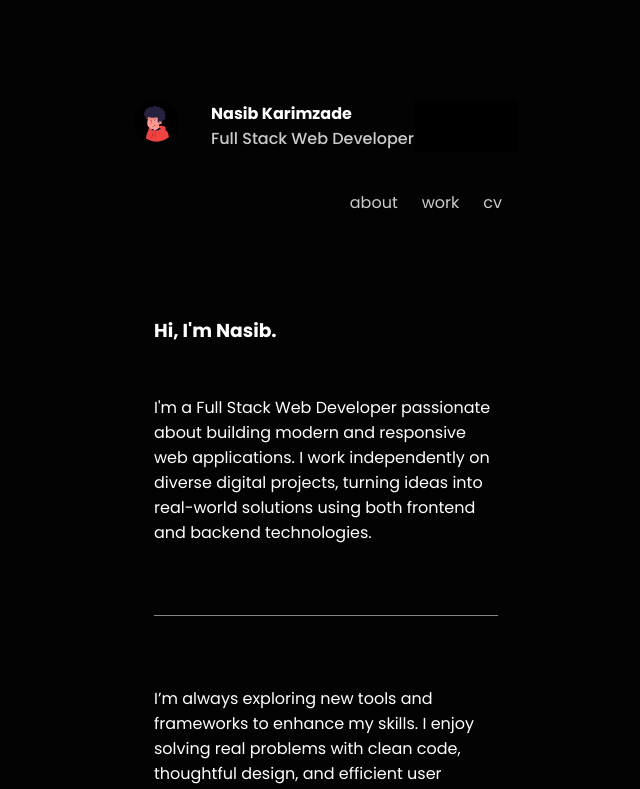
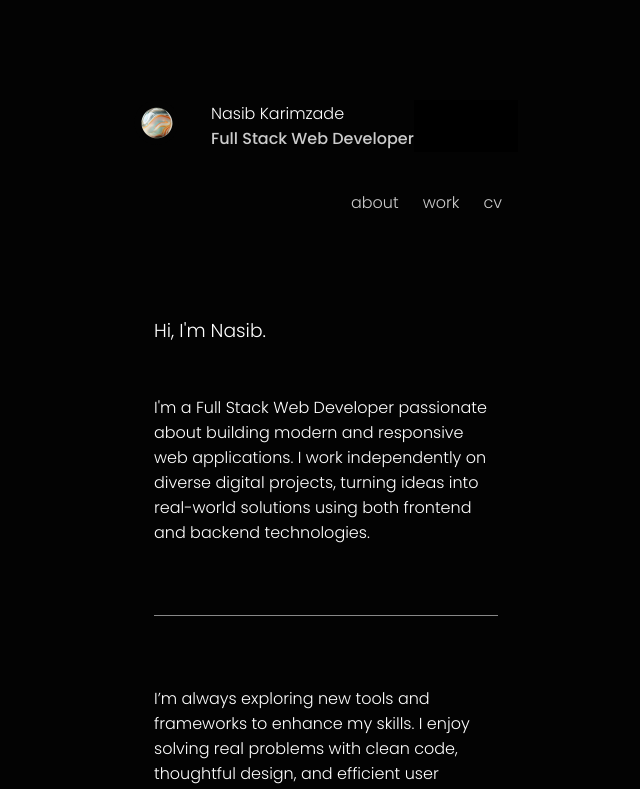
Before and after one commit to nkarimzade/Porfolio, a React (Vite) app: page / in a window 1280 px wide. Shown: the top 789 px of the page, without its empty margins (314-954 px from the left). Built offline with nearby package versions, Linux system fonts and the light colour scheme.

Commit message:
Refactor code structure for improved readability and maintainability

```diff
--- a/index.html
+++ b/index.html
@@ -2,7 +2,7 @@
 <html lang="en">
   <head>
     <meta charset="UTF-8" />
-    <link rel="icon" type="image/svg+xml" href="/public/logo - Kopya.jpg" />
+    <link rel="icon" type="image/svg+xml" href="/public/logo.png" />
     <link rel="stylesheet" href="https://cdnjs.cloudflare.com/ajax/libs/font-awesome/6.7.2/css/all.min.css" integrity="sha512-Evv84Mr4kqVGRNSgIGL/F/aIDqQb7xQ2vcrdIwxfjThSH8CSR7PBEakCr51Ck+w+/U6swU2Im1vVX0SVk9ABhg==" crossorigin="anonymous" referrerpolicy="no-referrer" />
     <meta name="viewport" content="width=device-width, initial-scale=1.0" />
     <title>nK</title>
--- a/src/App.css
+++ b/src/App.css
@@ -5,6 +5,7 @@
     padding: 0;
     box-sizing: border-box;
     background-color: #030303;
+    font-weight: 300;
     color: white;
     font-family: "Poppins", sans-serif;
 }
--- a/src/Components/Navbar.jsx
+++ b/src/Components/Navbar.jsx
@@ -19,7 +19,7 @@
     <nav className="navbar">
       <div className="left">
         <a href="https://nasibkarimzade.vercel.app/">
-        <img src="/logo - Kopya.jpg" alt="Logo" className="logo" /></a>
+        <img src="/logo.png" alt="Logo" className="logo" /></a>
         <div className="text">
           <strong>Nasib Karimzade</strong><br />
           Full Stack Web Developer
```
Also changed, not shown: public/logo - Kopya.jpg (deleted), public/logo.png (added).
